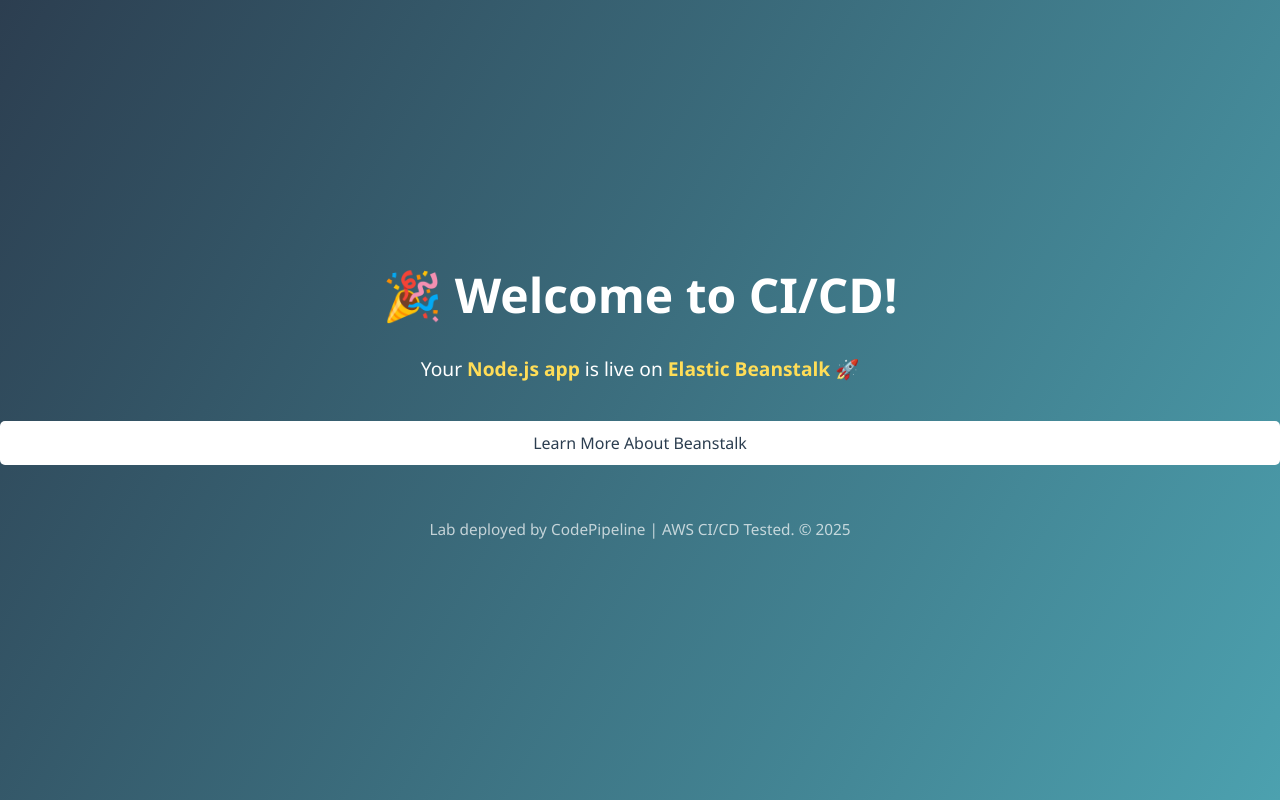
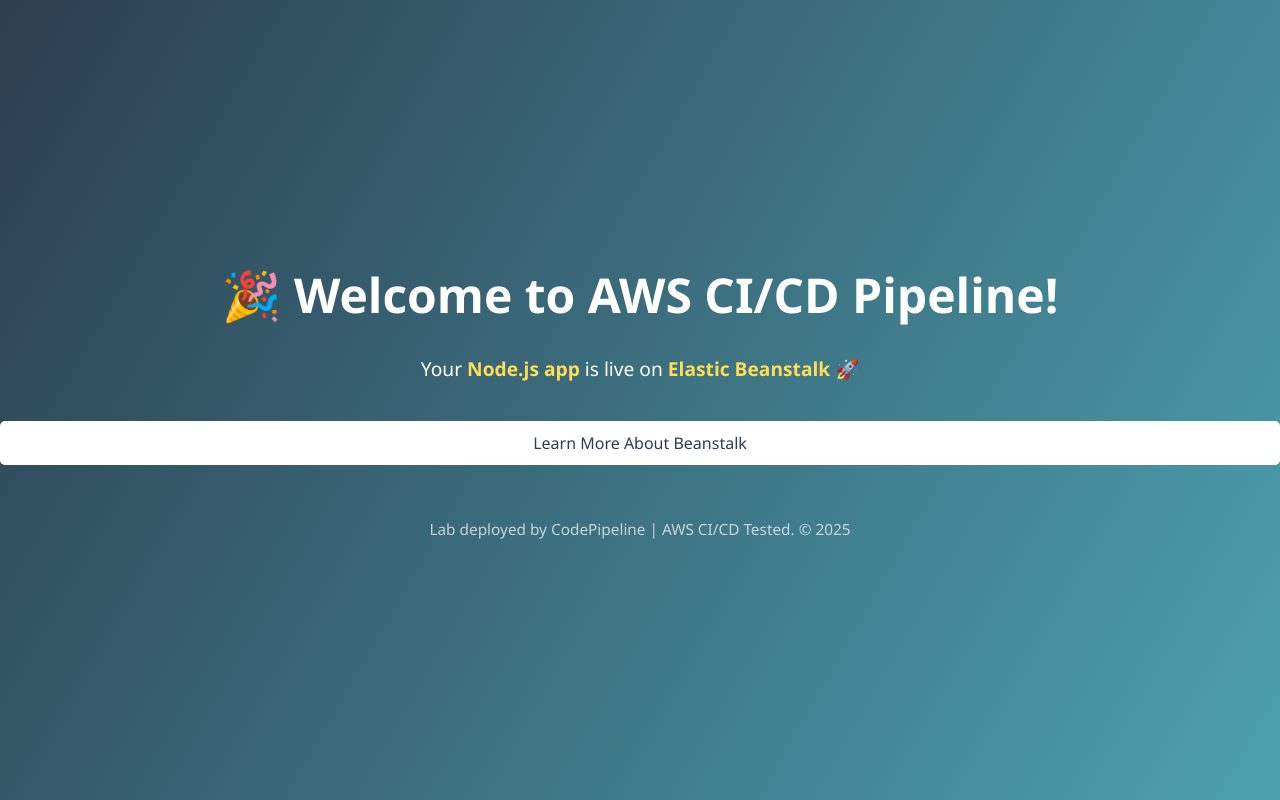
Before and after one commit to Mugeetha/Blue_App, a website: page index.html in a window 1280 px wide. Drawn offline with Linux system fonts and the light colour scheme.

Commit message:
Update index.html
welcome message modified

```diff
--- a/index.html
+++ b/index.html
@@ -57,7 +57,7 @@
   </style>
 </head>
 <body>
-  <h1>🎉 Welcome to CI/CD!</h1>
+  <h1>🎉 Welcome to AWS CI/CD Pipeline!</h1>
   <p>Your <span class="highlight">Node.js app</span> is live on <span class="highlight">Elastic Beanstalk</span> 🚀</p>
   <a href="https://docs.aws.amazon.com/elasticbeanstalk/latest/dg/Welcome.html" target="_blank" class="btn">
     Learn More About Beanstalk
```
